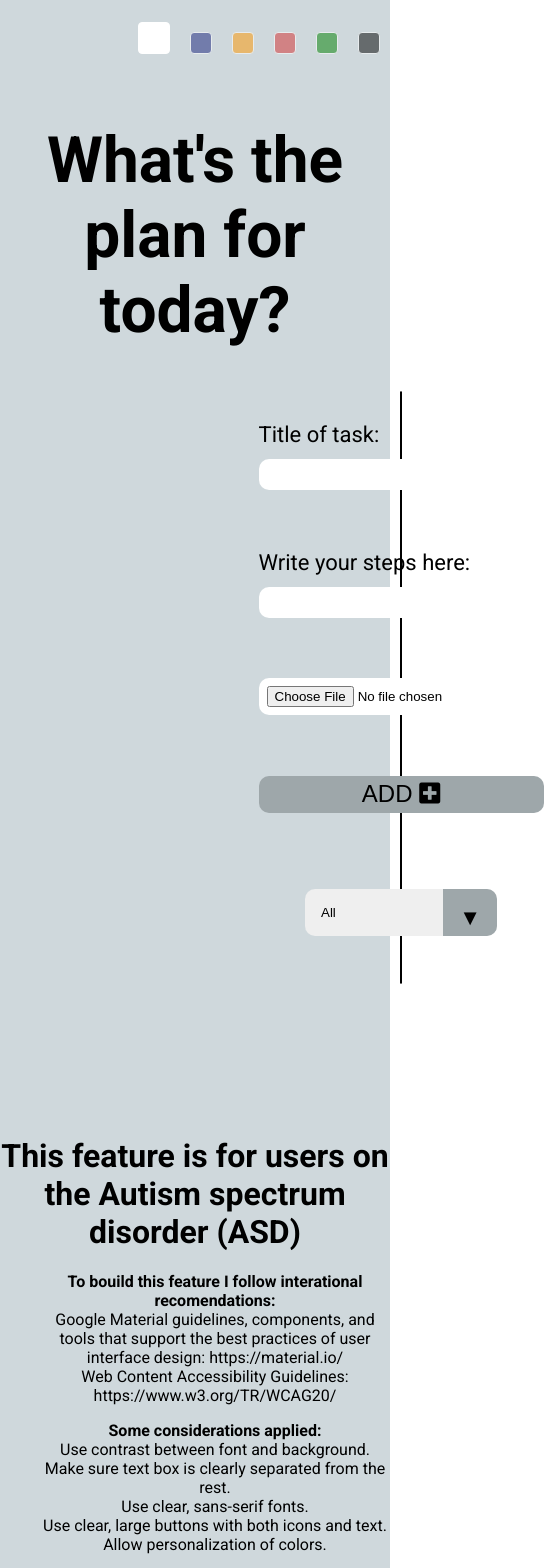
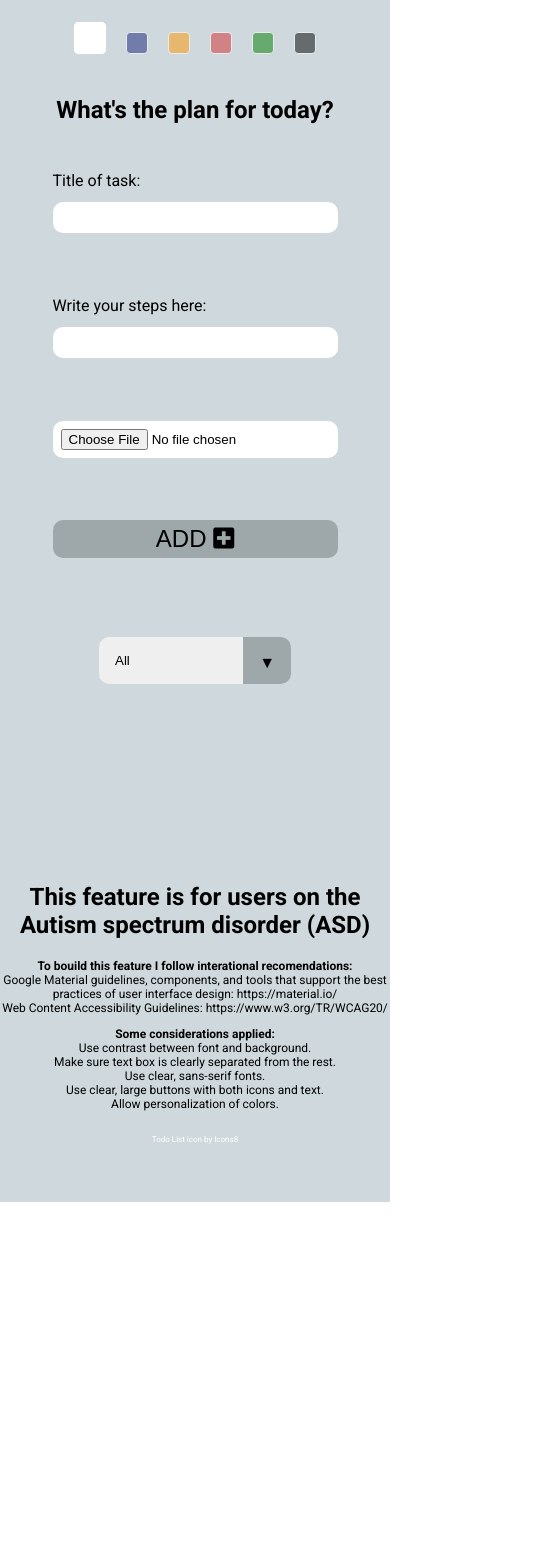
Before and after one commit to anabergese/todolist, a React (Create React App) app: page / in a window 390 px wide. Shown: the top 1568 px of the page, 544 px wide, since content can reach past the window. After the commit the page ends 1202 px from the top, so only its background shows below. Built offline with nearby package versions, Linux system fonts and the light colour scheme.

Commit message:
making the desing responsive

```diff
--- a/src/App.scss
+++ b/src/App.scss
@@ -170,3 +170,30 @@ select {
     color: white;
   }
 }
+
+// Responsive design
+@media only screen and (max-width: 600px) {
+  body {
+    header {
+      font-size: 12px;
+    }
+    .theme-options {
+      text-align: center;
+    }
+    form {
+      font-size: 16px;
+      margin-right: 0px;
+      margin-left: 0px;
+      border: none;
+    }
+    .description {
+      ul {
+        padding: 0;
+        font-size: 12px;
+      }
+      a {
+        font-size: 8px;
+      }
+    }
+  }
+}
--- a/src/components/Description.js
+++ b/src/components/Description.js
@@ -3,7 +3,7 @@ import React from 'react';
 const Description = () => {
   return(
     <div className="description">
-      <h1>This feature is for users on the Autism spectrum disorder (ASD)</h1>
+      <h2>This feature is for users on the Autism spectrum disorder (ASD)</h2>
       <ul>
         <li><strong>To bouild this feature I follow interational recomendations:</strong></li>
         <li>Google Material guidelines, components, and tools that support the best practices of user interface design: https://material.io/</li>
```
